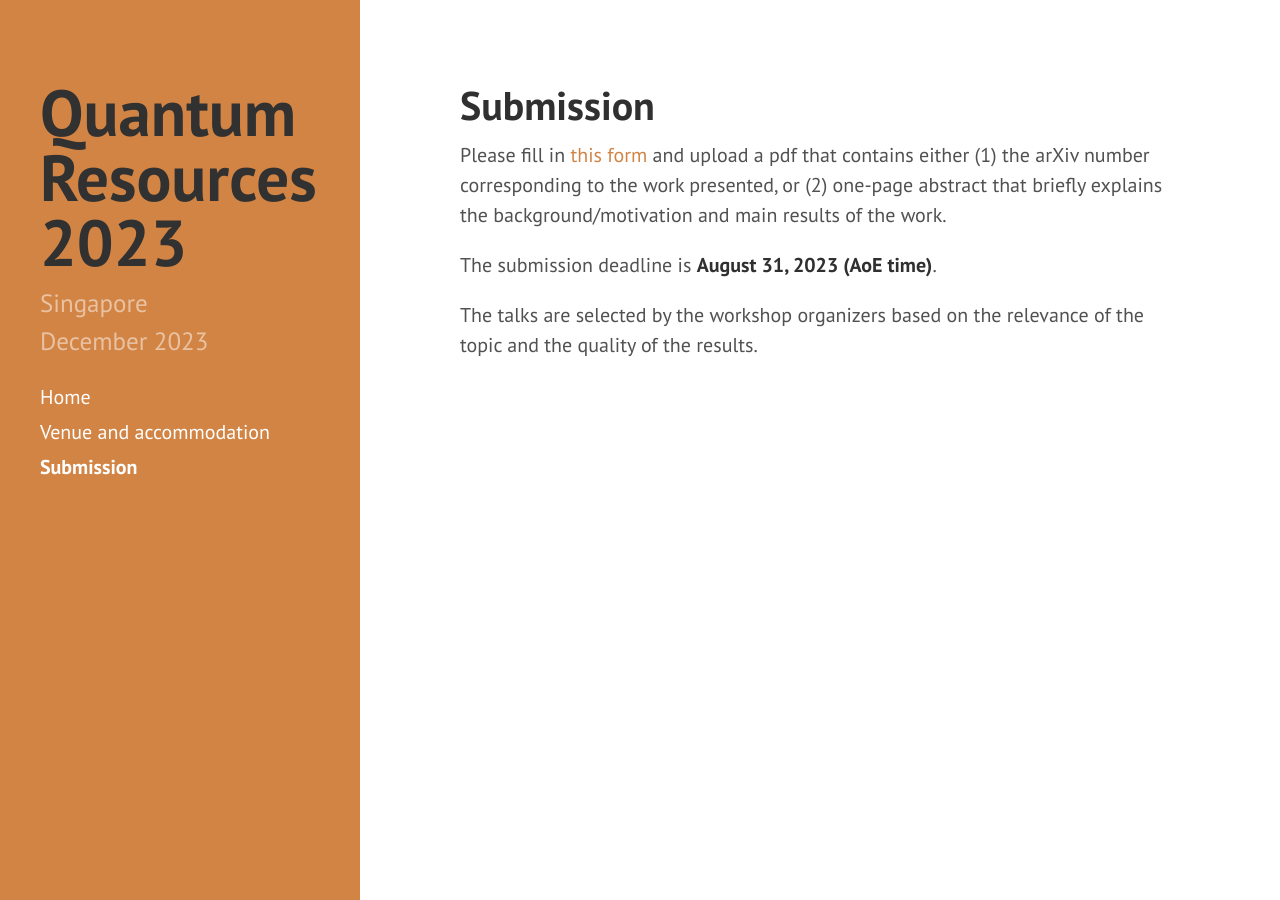
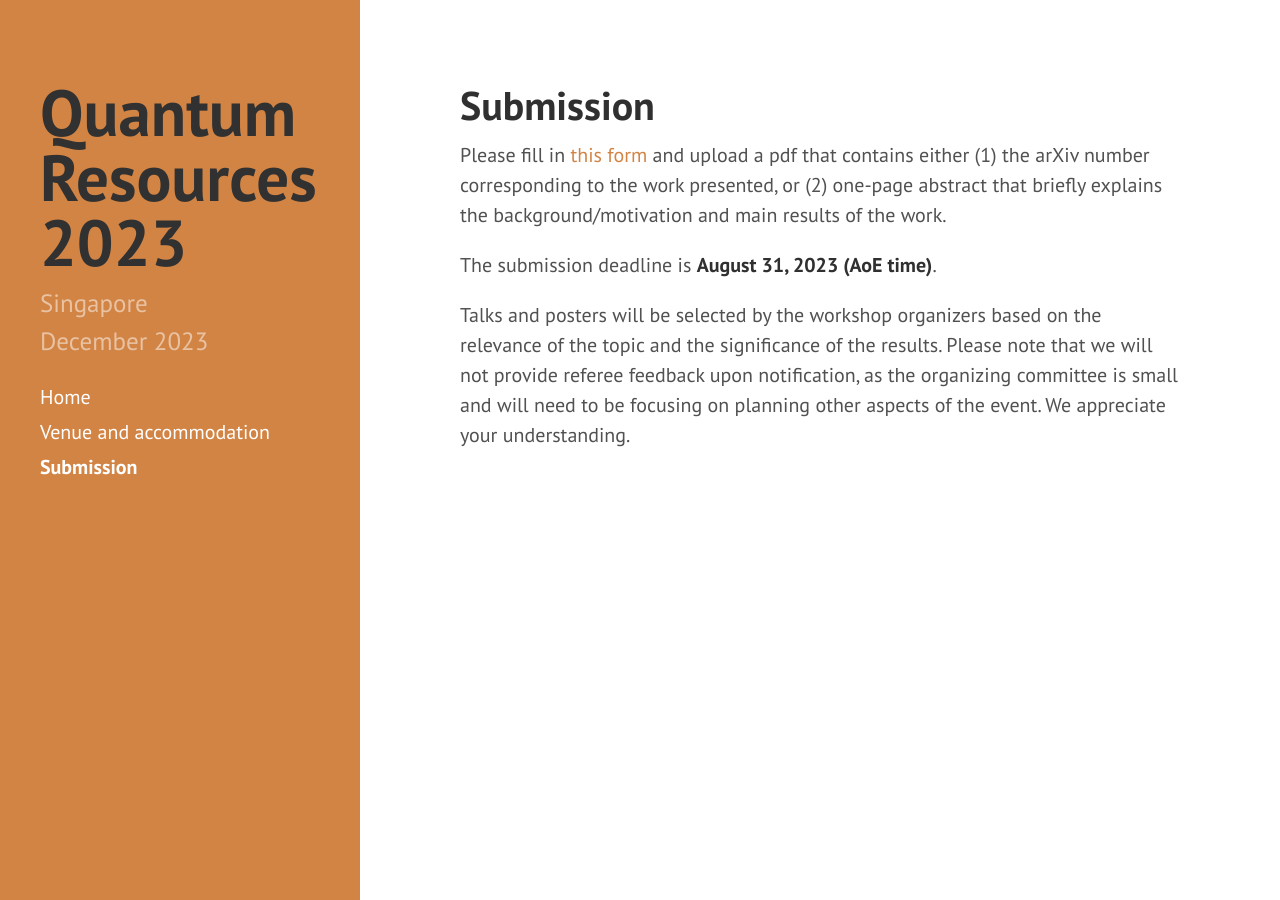
Before and after one commit to RyujiPat2/RyujiPat2.github.io, a Jekyll site: the page built from submission.md, in a window 1280 px wide. Built offline with Jekyll 4.4.1, drawn with Linux system fonts in a browser that asks for light colours; nearby versions of some CDN libraries.

Commit message:
Update submission.md

```diff
--- a/submission.md
+++ b/submission.md
@@ -8,4 +8,4 @@ Please fill in [this form]([https://docs.google.com/forms/d/e/1FAIpQLSfsOV5ieUTZ
 
 The submission deadline is **August 31, 2023 (AoE time)**.
 
-The talks are selected by the workshop organizers based on the relevance of the topic and the quality of the results.
+Talks and posters will be selected by the workshop organizers based on the relevance of the topic and the significance of the results. Please note that we will not provide referee feedback upon notification, as the organizing committee is small and will need to be focusing on planning other aspects of the event. We appreciate your understanding.
```
